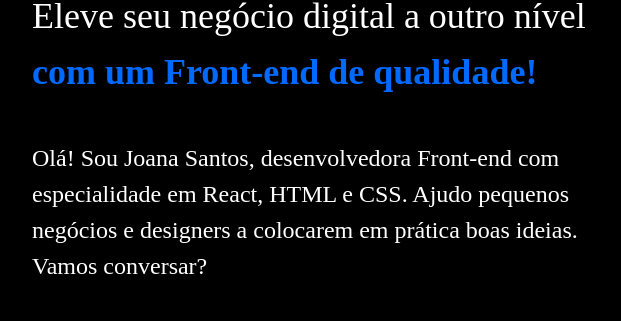
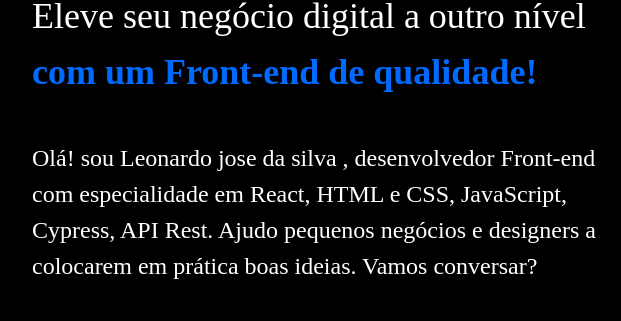
Before and after one commit to leonardodev39398lweb/portif-lio, a plain HTML site: page index.html in a window 1280 px wide. Shown: the part 174-495 px from the top of the page, 96-717 px from the left. Drawn offline with Linux system fonts and the light colour scheme.

Commit message:
Update index.html

```diff
--- a/index.html
+++ b/index.html
@@ -12,7 +12,7 @@
     <main class="apresentacao">
         <section class="apresentacao__conteudo">
         <h1 class="apresentacao__conteudo__titulo">Eleve seu negócio digital a outro nível <strong>com um Front-end de qualidade!</strong></h1>
-    <p class="apresentacao__conteudo__texto">Olá! Sou Joana Santos, desenvolvedora Front-end com especialidade em React, HTML e CSS. Ajudo pequenos negócios e designers a colocarem em prática boas ideias. Vamos conversar?</p>
+    <p class="apresentacao__conteudo__texto">Olá! sou Leonardo jose da silva , desenvolvedor Front-end com especialidade em React, HTML e CSS, JavaScript, Cypress, API Rest. Ajudo pequenos negócios e designers a colocarem em prática boas ideias. Vamos conversar?</p>
 <button class="apresentacao__conteudo__botao2"><a class="apresentacao__conteudo__link2" href="https://www.instagram.com/medina_leozin">instagram</a></button>
 <button class="apresentacao__conteudo__botao"><a class="apresentacao__conteudo__link" href="https://github.com/leonardo00998">GitHub</a></button></section>
 
```
